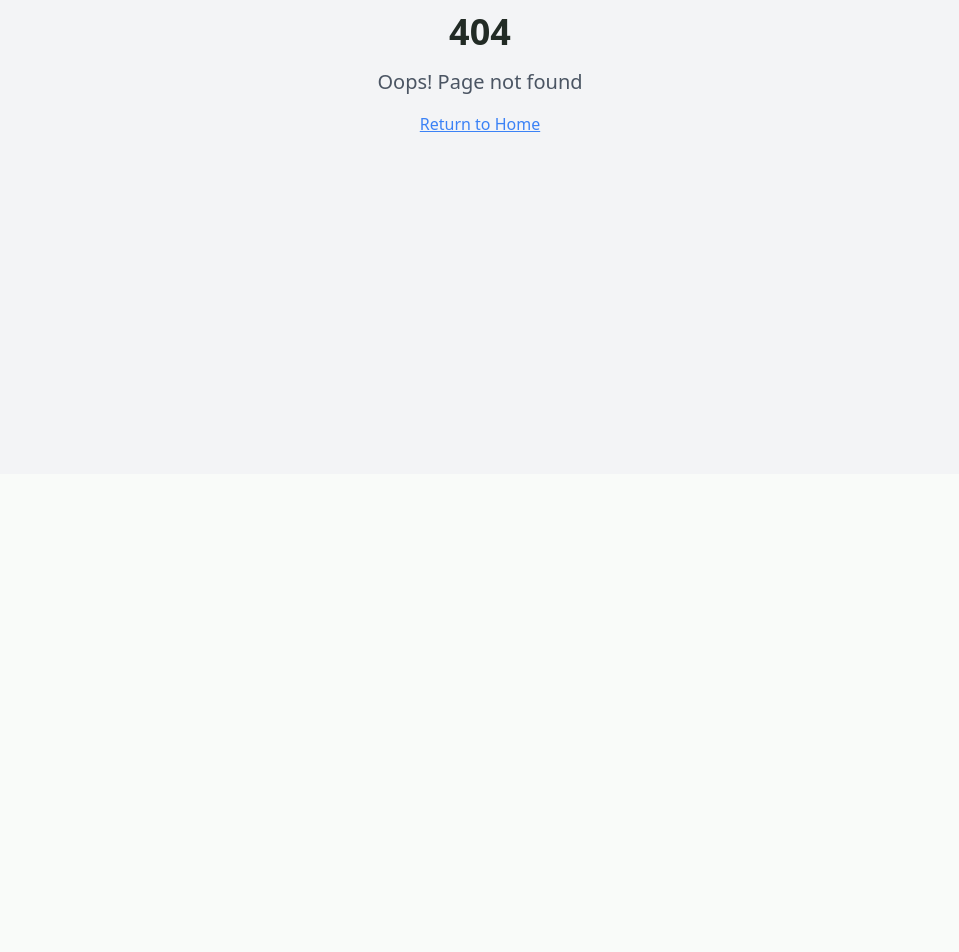
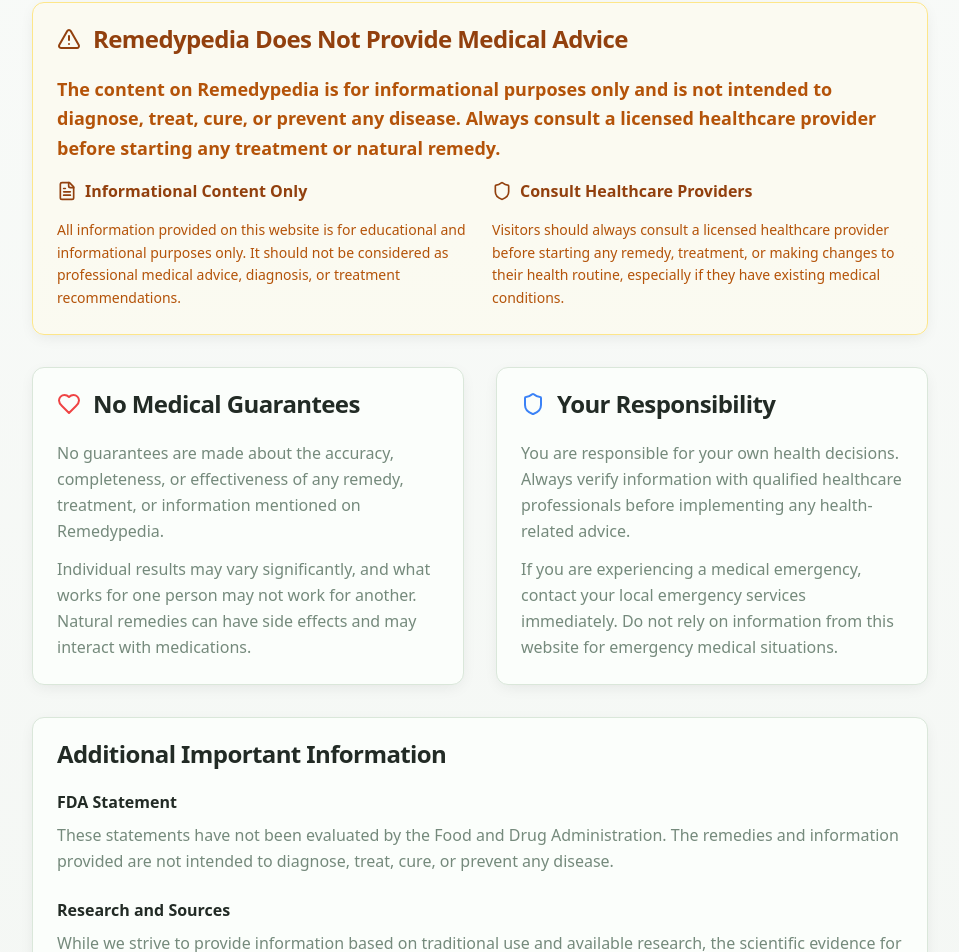
Before and after one commit to CurwinB/pedi, a React (Vite) app: page /disclaimer in a window 1280 px wide. Before the commit this address had no page. Shown: the part 326-1278 px from the top of the page, without its empty margins (160-1119 px from the left). Before the commit the page ends 800 px from the top, so only its background shows below. Built offline with nearby package versions, Linux system fonts and the light colour scheme.

Commit message:
Add disclaimer page and footer link
Created a dedicated disclaimer page and added a link to it in the footer. The page includes a clear disclaimer about medical advice, informational purposes, and the need to consult healthcare providers.

```diff
--- a/src/App.tsx
+++ b/src/App.tsx
@@ -10,6 +10,7 @@ import Blog from "./pages/Blog";
 import Contact from "./pages/Contact";
 import Privacy from "./pages/Privacy";
 import Terms from "./pages/Terms";
+import Disclaimer from "./pages/Disclaimer";
 import NotFound from "./pages/NotFound";
 
 const queryClient = new QueryClient();
@@ -28,6 +29,7 @@ const App = () => (
           <Route path="/contact" element={<Contact />} />
           <Route path="/privacy" element={<Privacy />} />
           <Route path="/terms" element={<Terms />} />
+          <Route path="/disclaimer" element={<Disclaimer />} />
           {/* ADD ALL CUSTOM ROUTES ABOVE THE CATCH-ALL "*" ROUTE */}
           <Route path="*" element={<NotFound />} />
         </Routes>
--- /dev/null
+++ b/src/pages/Disclaimer.tsx
@@ -0,0 +1,151 @@
+import Header from "@/components/Header";
+import { AlertTriangle, Shield, FileText, Heart } from "lucide-react";
+import { Card, CardContent, CardHeader, CardTitle } from "@/components/ui/card";
+
+const Disclaimer = () => {
+  return (
+    <div className="min-h-screen bg-gradient-subtle">
+      <Header />
+
+      <div className="container mx-auto px-4 py-16">
+        <div className="max-w-4xl mx-auto">
+          {/* Header Section */}
+          <div className="text-center mb-12">
+            <div className="mx-auto w-20 h-20 bg-gradient-hero rounded-2xl flex items-center justify-center shadow-glow mb-6">
+              <AlertTriangle className="h-10 w-10 text-primary-foreground" />
+            </div>
+            <h1 className="text-4xl font-bold text-foreground mb-4">Medical Disclaimer</h1>
+            <p className="text-xl text-muted-foreground max-w-2xl mx-auto">
+              Important information about the use of natural remedies and health content on Remedypedia
+            </p>
+          </div>
+
+          {/* Main Disclaimer Card */}
+          <Card className="bg-amber-50/50 border-amber-200 shadow-soft mb-8">
+            <CardHeader>
+              <CardTitle className="flex items-center gap-3 text-amber-800">
+                <AlertTriangle className="h-6 w-6" />
+                Remedypedia Does Not Provide Medical Advice
+              </CardTitle>
+            </CardHeader>
+            <CardContent className="space-y-4 text-amber-700">
+              <p className="text-lg leading-relaxed">
+                <strong>The content on Remedypedia is for informational purposes only and is not intended to diagnose, treat, cure, or prevent any disease. Always consult a licensed healthcare provider before starting any treatment or natural remedy.</strong>
+              </p>
+
+              <div className="grid md:grid-cols-2 gap-6 mt-8">
+                <div className="space-y-4">
+                  <h3 className="font-semibold text-amber-800 flex items-center gap-2">
+                    <FileText className="h-5 w-5" />
+                    Informational Content Only
+                  </h3>
+                  <p className="text-sm leading-relaxed">
+                    All information provided on this website is for educational and informational purposes only.
+                    It should not be considered as professional medical advice, diagnosis, or treatment recommendations.
+                  </p>
+                </div>
+
+                <div className="space-y-4">
+                  <h3 className="font-semibold text-amber-800 flex items-center gap-2">
+                    <Shield className="h-5 w-5" />
+                    Consult Healthcare Providers
+                  </h3>
+                  <p className="text-sm leading-relaxed">
+                    Visitors should always consult a licensed healthcare provider before starting any remedy,
+                    treatment, or making changes to their health routine, especially if they have existing medical conditions.
+                  </p>
+                </div>
+              </div>
+            </CardContent>
+          </Card>
+
+          {/* Additional Information Cards */}
+          <div className="grid md:grid-cols-2 gap-8 mb-8">
+            <Card className="shadow-soft">
+              <CardHeader>
+                <CardTitle className="flex items-center gap-3">
+                  <Heart className="h-6 w-6 text-red-500" />
+                  No Medical Guarantees
+                </CardTitle>
+              </CardHeader>
+              <CardContent className="space-y-3 text-muted-foreground">
+                <p className="leading-relaxed">
+                  No guarantees are made about the accuracy, completeness, or effectiveness of any remedy,
+                  treatment, or information mentioned on Remedypedia.
+                </p>
+                <p className="leading-relaxed">
+                  Individual results may vary significantly, and what works for one person may not work for another.
+                  Natural remedies can have side effects and may interact with medications.
+                </p>
+              </CardContent>
+            </Card>
+
+            <Card className="shadow-soft">
+              <CardHeader>
+                <CardTitle className="flex items-center gap-3">
+                  <Shield className="h-6 w-6 text-blue-500" />
+                  Your Responsibility
+                </CardTitle>
+              </CardHeader>
+              <CardContent className="space-y-3 text-muted-foreground">
+                <p className="leading-relaxed">
+                  You are responsible for your own health decisions. Always verify information with qualified
+                  healthcare professionals before implementing any health-related advice.
+                </p>
+                <p className="leading-relaxed">
+                  If you are experiencing a medical emergency, contact your local emergency services immediately.
+                  Do not rely on information from this website for emergency medical situations.
+                </p>
+              </CardContent>
+            </Card>
+          </div>
+
+          {/* Additional Disclaimers */}
+          <Card className="shadow-soft">
+            <CardHeader>
+              <CardTitle>Additional Important Information</CardTitle>
+            </CardHeader>
+            <CardContent className="space-y-6 text-muted-foreground">
+              <div>
+                <h3 className="font-semibold text-foreground mb-2">FDA Statement</h3>
+                <p className="leading-relaxed">
+                  These statements have not been evaluated by the Food and Drug Administration.
+                  The remedies and information provided are not intended to diagnose, treat, cure, or prevent any disease.
+                </p>
+              </div>
+
+              <div>
+                <h3 className="font-semibold text-foreground mb-2">Research and Sources</h3>
+                <p className="leading-relaxed">
+                  While we strive to provide information based on traditional use and available research,
+                  the scientific evidence for many natural remedies may be limited. Always consider the
+                  quality and source of information when making health decisions.
+                </p>
+              </div>
+
+              <div>
+                <h3 className="font-semibold text-foreground mb-2">Medication Interactions</h3>
+                <p className="leading-relaxed">
+                  Natural remedies can interact with prescription medications, over-the-counter drugs,
+                  and other supplements. Always inform your healthcare provider about any natural remedies
+                  you are considering or currently using.
+                </p>
+              </div>
+
+              <div>
+                <h3 className="font-semibold text-foreground mb-2">Special Populations</h3>
+                <p className="leading-relaxed">
+                  Pregnant women, nursing mothers, children, elderly individuals, and people with chronic
+                  health conditions should exercise extra caution and always consult healthcare providers
+                  before using any natural remedies.
+                </p>
+              </div>
+            </CardContent>
+          </Card>
+        </div>
+      </div>
+    </div>
+  );
+};
+
+export default Disclaimer;
--- a/src/pages/Index.tsx
+++ b/src/pages/Index.tsx
@@ -289,6 +289,12 @@ const Index = () => {
                   >
                     Contact Us
                   </button>
+                  <button
+                    onClick={() => navigate("/disclaimer")}
+                    className="block text-muted-foreground hover:text-foreground transition-colors text-left"
+                  >
+                    Medical Disclaimer
+                  </button>
                 </div>
               </div>
             </div>
```
